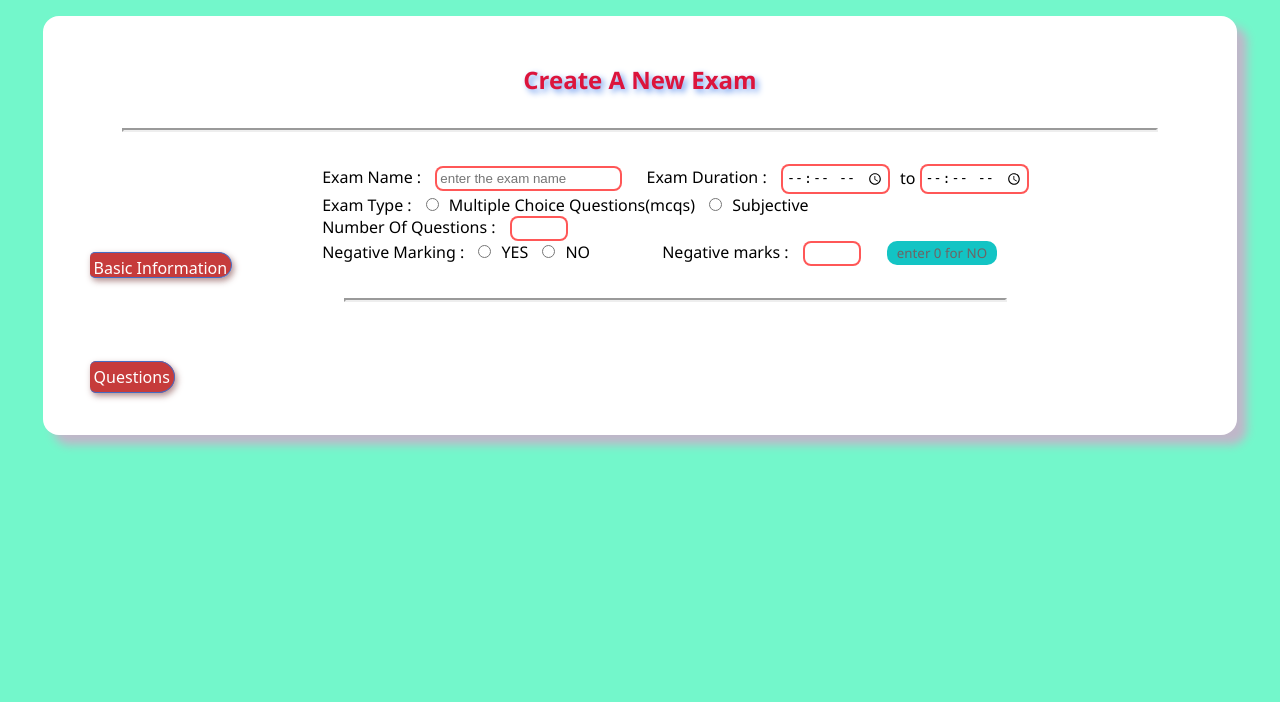
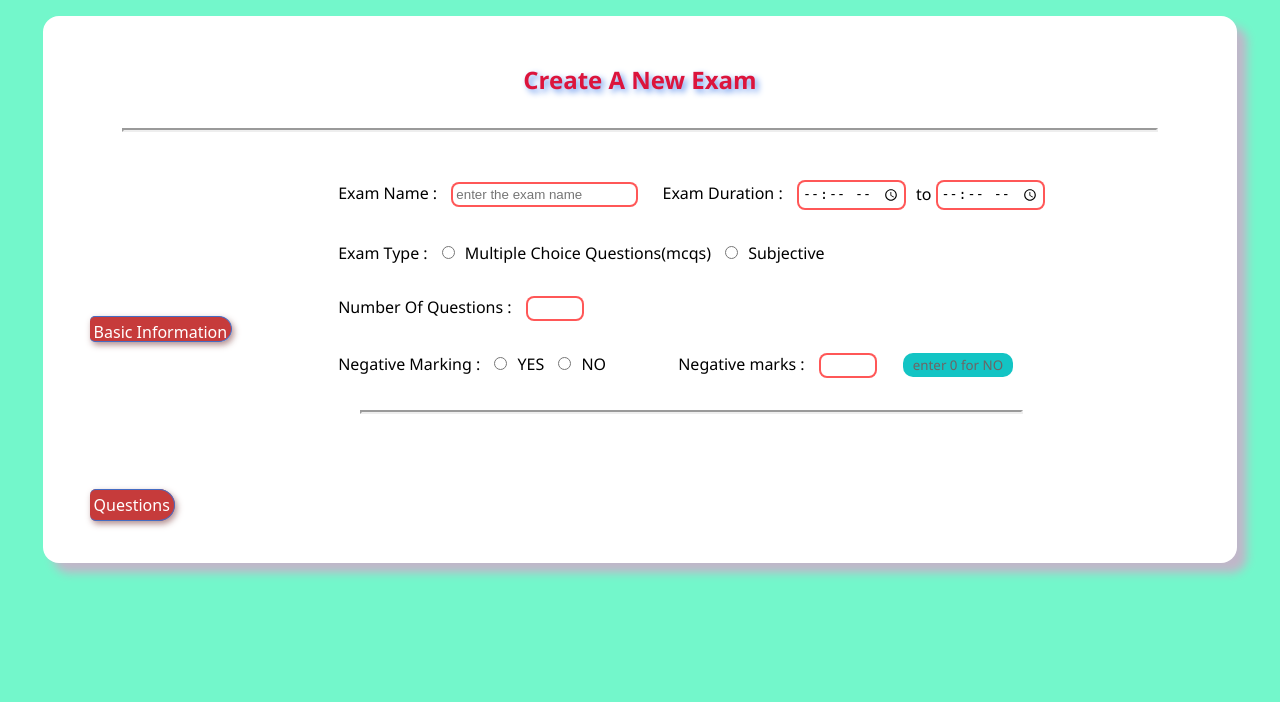
Before and after one commit to shrey-101/EXAMO, a PHP site: page /html/create_test.html in a window 1280 px wide. Shown: the part 60-762 px from the top of the page. Run offline with PHP 8.4, Linux system fonts and the light colour scheme; some web fonts are replaced.

Commit message:
minor bug fix

```diff
--- a/Front-End/css/style-create_test.css
+++ b/Front-End/css/style-create_test.css
@@ -100,7 +100,9 @@ body{
     margin-left:3rem;
     margin-top: -2rem;
 }
-
+.basic-info div{
+    padding: 1rem;
+}
 .form-details{
     padding: 10px;
     font-weight: 500;
```
